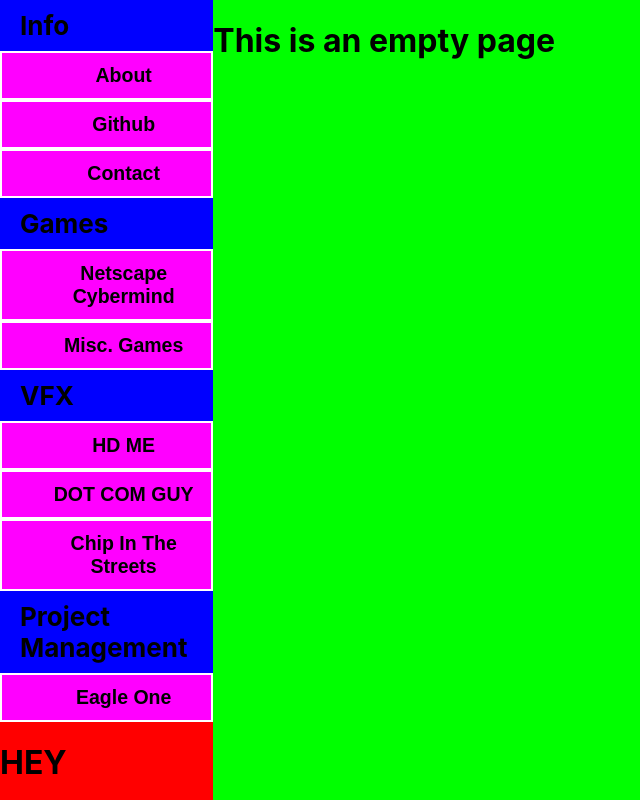
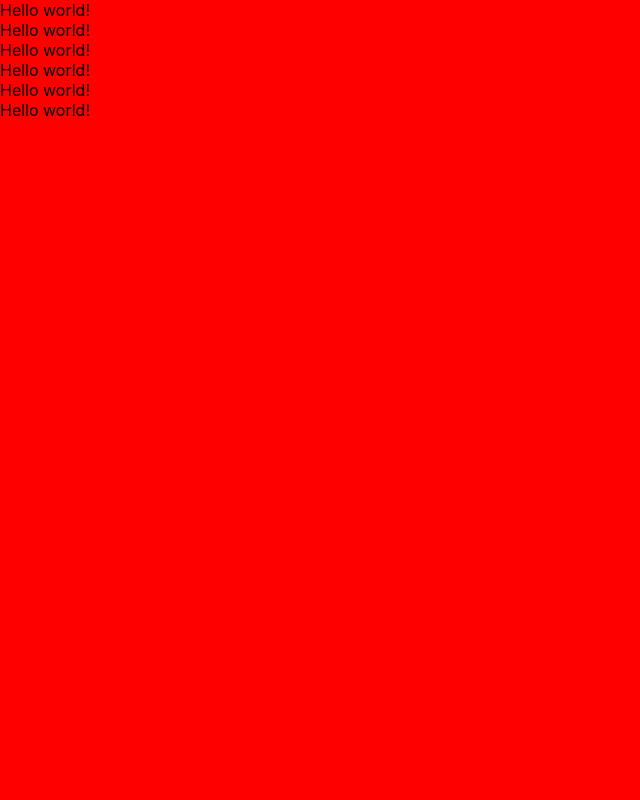
Before and after one commit to Geeknerd1337/React-Portfolio-Website, a React (Create React App) app in the folder portfolio-website/: page / in a window 1280 px wide. Shown: the whole page, without its empty margins (0-640 px from the left). Built offline with nearby package versions, Linux system fonts and the light colour scheme.

Commit message:
Started Setting up Main Styling

```diff
--- a/portfolio-website/src/App.js
+++ b/portfolio-website/src/App.js
@@ -1,9 +1,41 @@
 import './App.scss';
-import React, { useState } from "react";
+import React, { useState, useEffect } from "react";
 
 function App() {
-  const[tab, setTab] = useState("HEY");
+  const [second, setSecond] = useState(0);
+  const [dirs, addDirs] = useState("");
 
+  //Tick up in seconds
+  useEffect(() => {
+    const interval = setTimeout(() =>{
+      setSecond((second) => second + 1);
+    }, 1000)
+    return () => clearInterval(interval);
+  });
+
+  useEffect(() => {
+    addDirs((dirs) => dirs + "Hello world!\n");
+  },[second])
+
+  if(second < 100){
+    return <Startup directories={dirs}/>
+  }else{
+    return <MainApp/>
+  }
+}
+
+function Startup(props){
+  return(
+    <div className="Startup">
+      <div className="StartText">
+        {props.directories}
+      </div>
+    </div>
+  )
+}
+
+function MainApp(){
+  const[tab, setTab] = useState("About");
 
   return (
     <div className="Main">
--- a/portfolio-website/src/App.scss
+++ b/portfolio-website/src/App.scss
@@ -65,3 +65,21 @@ $test: #f00;
   margin-top: 10px;
   margin-bottom: 10px;
 }
+
+.Startup{
+  position: absolute;
+  left:0;
+  top:0;
+  width:100vw;
+  height:100vh;
+  white-space: pre-line;
+  background-color: #f00;
+  overflow:scroll;
+}
+
+.StartText{
+  position:absolute;
+  top:0;
+  left:0;
+
+}
```
